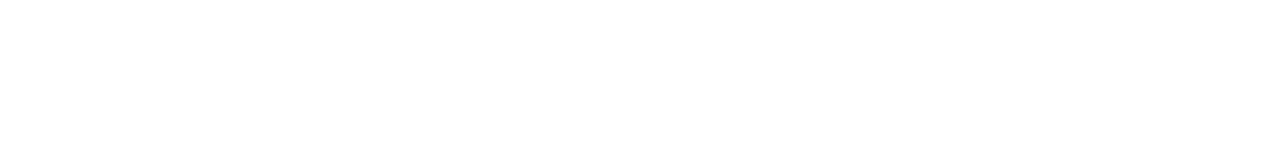
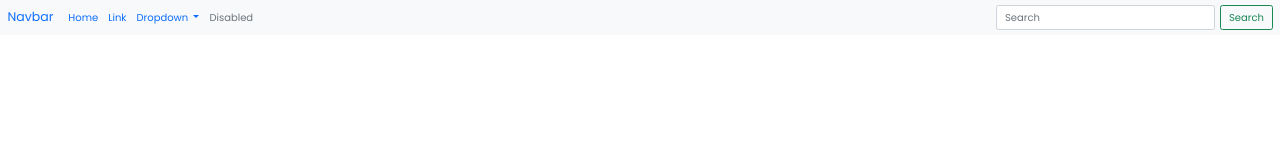
Before and after one commit to olinda27/proyecto-final, a plain HTML site: page index.html in a window 1280 px wide. Drawn offline with nearby package versions, Linux system fonts and the light colour scheme.

Commit message:
subida de archivos html recetas, contacto y nosotros

```diff
--- a/index.html
+++ b/index.html
@@ -0,0 +1,79 @@
+<!DOCTYPE html>
+<html lang="en">
+<head>
+    <meta charset="UTF-8">
+    <meta http-equiv="X-UA-Compatible" content="IE=edge">
+    <meta name="viewport" content="width=device-width, initial-scale=1.0">
+
+    <!-- Bootstrap CSS -->
+    <link href="https://cdn.jsdelivr.net/npm/bootstrap@5.0.2/dist/css/bootstrap.min.css" rel="stylesheet" integrity="sha384-EVSTQN3/azprG1Anm3QDgpJLIm9Nao0Yz1ztcQTwFspd3yD65VohhpuuCOmLASjC" crossorigin="anonymous">
+
+    <!--Mi CSS-->
+    <link rel="stylesheet" href="./css/main.css">
+
+    <link rel="shortcut icon" href="./img/favicon-black.png">
+
+    <title>Cocina Sin Gluten</title>
+</head>
+<body>
+
+    <!--Empieza el contenedor de todo el contenido-->
+    <div>
+
+        <!--Empieza la nav-->
+        <nav class="navbar navbar-expand-lg bg-light">
+            <div class="container-fluid">
+              <a class="navbar-brand" href="#">Navbar</a>
+              <button class="navbar-toggler" type="button" data-bs-toggle="collapse" data-bs-target="#navbarSupportedContent" aria-controls="navbarSupportedContent" aria-expanded="false" aria-label="Toggle navigation">
+                <span class="navbar-toggler-icon"></span>
+              </button>
+              <div class="collapse navbar-collapse" id="navbarSupportedContent">
+                <ul class="navbar-nav me-auto mb-2 mb-lg-0">
+                  <li class="nav-item">
+                    <a class="nav-link active" aria-current="page" href="#">Home</a>
+                  </li>
+                  <li class="nav-item">
+                    <a class="nav-link" href="#">Link</a>
+                  </li>
+                  <li class="nav-item dropdown">
+                    <a class="nav-link dropdown-toggle" href="#" role="button" data-bs-toggle="dropdown" aria-expanded="false">
+                      Dropdown
+                    </a>
+                    <ul class="dropdown-menu">
+                      <li><a class="dropdown-item" href="#">Action</a></li>
+                      <li><a class="dropdown-item" href="#">Another action</a></li>
+                      <li><hr class="dropdown-divider"></li>
+                      <li><a class="dropdown-item" href="#">Something else here</a></li>
+                    </ul>
+                  </li>
+                  <li class="nav-item">
+                    <a class="nav-link disabled">Disabled</a>
+                  </li>
+                </ul>
+                <form class="d-flex" role="search">
+                  <input class="form-control me-2" type="search" placeholder="Search" aria-label="Search">
+                  <button class="btn btn-outline-success" type="submit">Search</button>
+                </form>
+              </div>
+            </div>
+          </nav>
+        <!--Termina la nav-->
+
+
+
+
+
+    </div>
+
+    <!--Termina el contenedor de todo el contenido-->
+
+
+
+
+
+    <!-- Option 1: Bootstrap Bundle with Popper -->
+    <script src="https://cdn.jsdelivr.net/npm/bootstrap@5.0.2/dist/js/bootstrap.bundle.min.js" integrity="sha384-MrcW6ZMFYlzcLA8Nl+NtUVF0sA7MsXsP1UyJoMp4YLEuNSfAP+JcXn/tWtIaxVXM" crossorigin="anonymous"></script>
+
+
+</body>
+</html>
--- a/scss/_vars.scss
+++ b/scss/_vars.scss
@@ -1,3 +1,5 @@
+@import url('https://fonts.googleapis.com/css2?family=Poppins&display=swap');
+
 //Variables para colores
 $color-dark-blue: rgb(24, 39, 71);
 $color-dark-red: rgb(86, 43, 8);
--- a/scss/main.scss
+++ b/scss/main.scss
@@ -1,4 +1,4 @@
-@import url('https://fonts.googleapis.com/css2?family=Poppins&display=swap');
+@import "_vars";
 
 html{
     font-size: 62.5%;
```
Also changed, not shown: contacto.html (added), nosotros.html (added), recetas/recetas-dulces.html (added), recetas/recetas-pan-masas.html (added), recetas/recetas-saladas.html (added).
